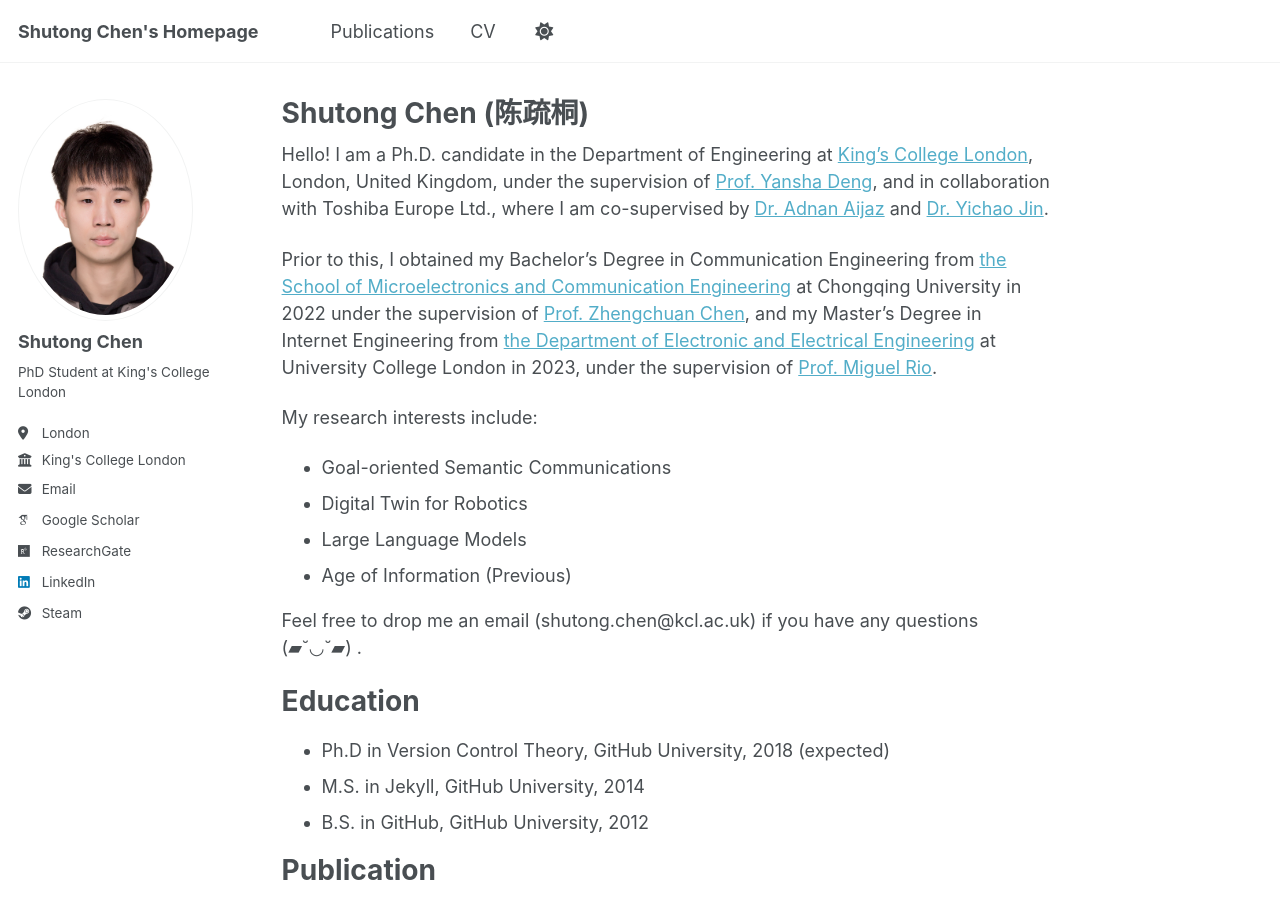
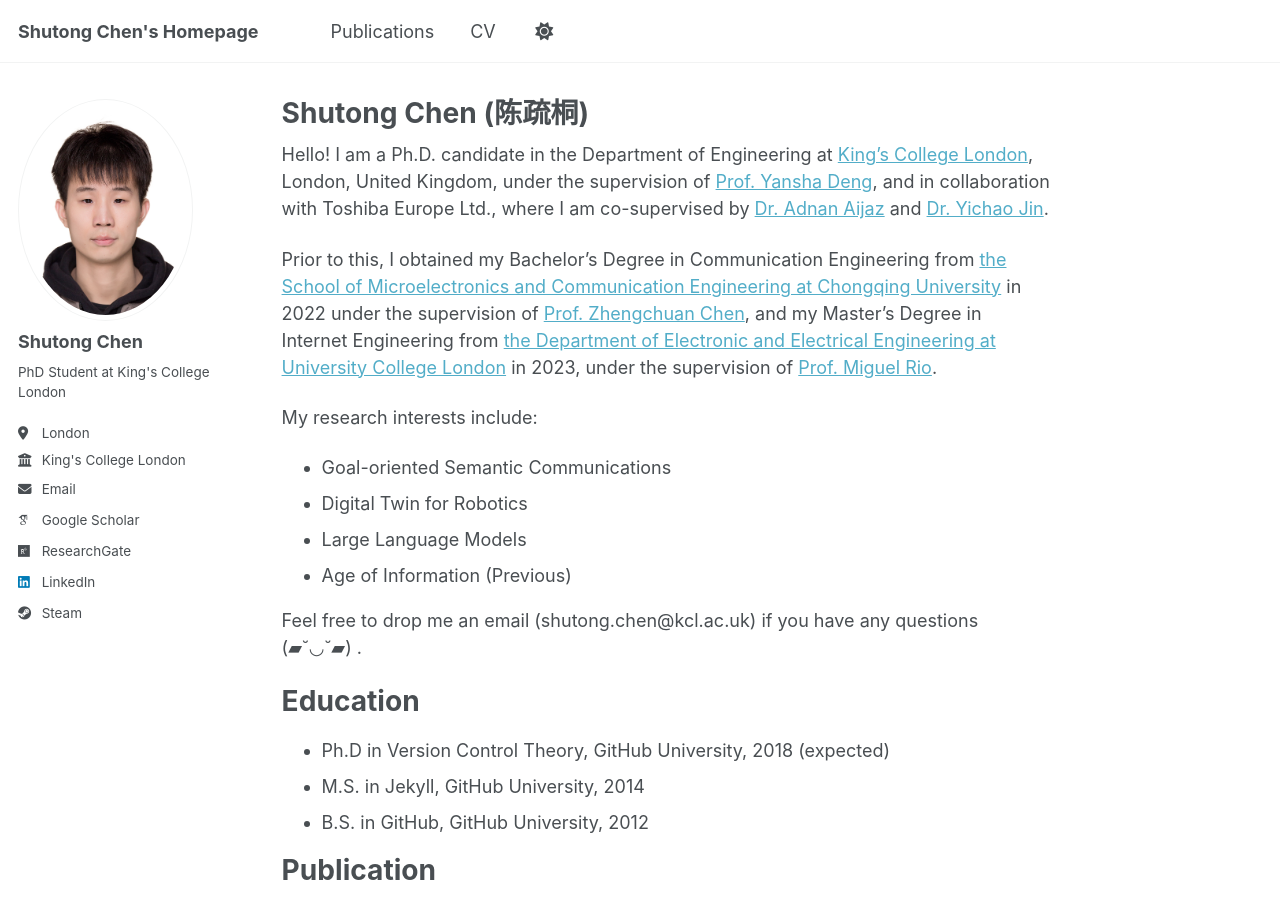
Before and after one commit to shutong-chen/shutong-chen.github.io, a Jekyll site: the page built from _pages/about.md, in a window 1280 px wide and 900 px high. Built offline with Jekyll 4.4.1, drawn with Linux system fonts in a browser that asks for light colours; some web fonts are replaced; a script bundle is joined from its source files by our own code; library files that are not in the unit come from our copies.

```diff
--- a/_pages/about.md
+++ b/_pages/about.md
@@ -8,7 +8,7 @@ redirect_from:
 ---
 Hello! I am a Ph.D. candidate in the Department of Engineering at [King’s College London](https://www.kcl.ac.uk/), London, United Kingdom, under the supervision of [Prof. Yansha Deng](https://www.kcl.ac.uk/people/yansha-deng), and in collaboration with Toshiba Europe Ltd., where I am co-supervised by [Dr. Adnan Aijaz](https://adnanaijaz.com/) and [Dr. Yichao Jin](https://scholar.google.com/citations?user=prcqwqAAAAAJ&hl=en).
 
-Prior to this, I obtained my Bachelor’s Degree in Communication Engineering from [the School of Microelectronics and Communication Engineering](http://www.ccee.cqu.edu.cn/NewEnglish/Home.htm) at Chongqing University in 2022 under the supervision of [Prof. Zhengchuan Chen](https://scholar.google.com/citations?user=ZxsMQYgAAAAJ&hl=en), and my Master’s Degree in Internet Engineering from [the Department of Electronic and Electrical Engineering](https://www.ucl.ac.uk/engineering/electronic-electrical-engineering) at University College London in 2023, under the supervision of [Prof. Miguel Rio](https://www.ee.ucl.ac.uk/~uczamjr/).
+Prior to this, I obtained my Bachelor’s Degree in Communication Engineering from [the School of Microelectronics and Communication Engineering at Chongqing University](http://www.ccee.cqu.edu.cn/NewEnglish/Home.htm) in 2022 under the supervision of [Prof. Zhengchuan Chen](https://scholar.google.com/citations?user=ZxsMQYgAAAAJ&hl=en), and my Master’s Degree in Internet Engineering from [the Department of Electronic and Electrical Engineering at University College London](https://www.ucl.ac.uk/engineering/electronic-electrical-engineering) in 2023, under the supervision of [Prof. Miguel Rio](https://www.ee.ucl.ac.uk/~uczamjr/).
 
 My research interests include:
 - Goal-oriented Semantic Communications
```
